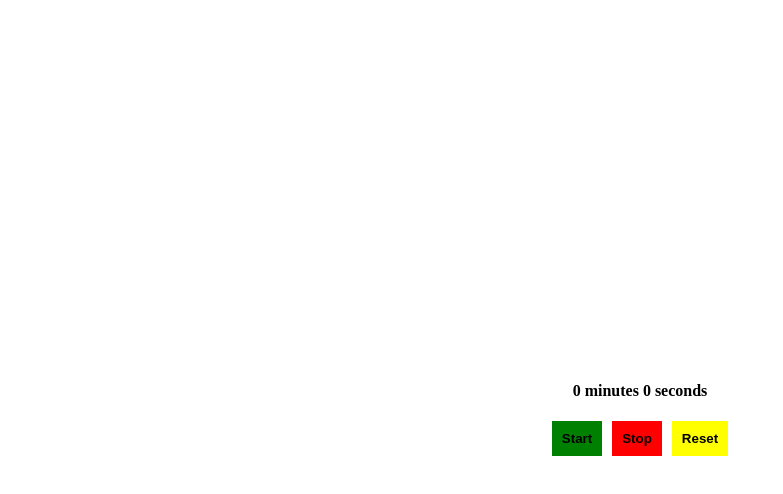
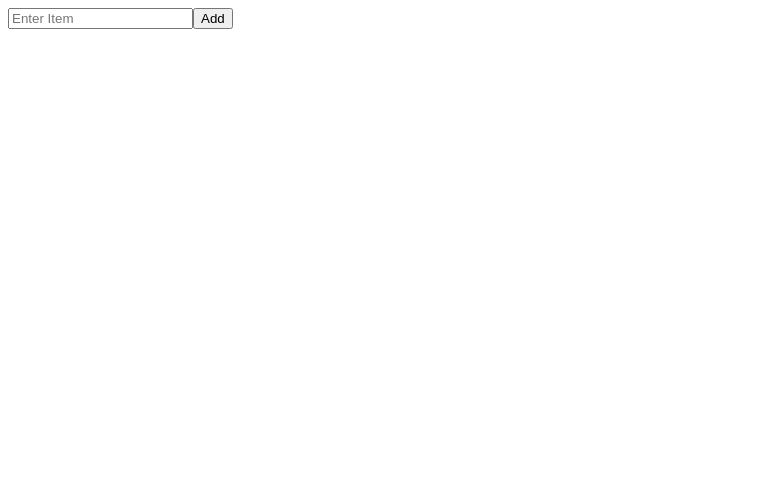
Before and after one commit to Mustafaa4A/react-challanges, a React (Create React App) app: page / in a window 1280 px wide. Shown: the top 494 px of the page, without its empty margins (0-783 px from the left). Built offline with nearby package versions, Linux system fonts and the light colour scheme.

Commit message:
3.Todo List

```diff
--- a/src/App.js
+++ b/src/App.js
@@ -1,8 +1,9 @@
 import ShowHide from "./challanges/1.show-hide-title";
 import StopWatch from "./challanges/2.stopwatch";
+import Todo from "./challanges/3.todolist";
 
 const App = () => {
-  return <StopWatch />
+  return <Todo />
 }
 
 export default App;
--- /dev/null
+++ b/src/challanges/3.todolist.jsx
@@ -0,0 +1,42 @@
+import { useState } from "react";
+
+const Todo = () => {
+  const [input, setInput] = useState("");
+  const [list, setList] = useState([])
+
+  const changeHandler = (item) => {
+    const { value } = item.target;
+    setInput(value)
+  }
+
+  const addItem = () => {
+    if (input !== "") {
+      const id = Date.now();
+      setList(list => ([...list, { id: id, text: input }]))
+      setInput("");
+    }
+  }
+
+  const removeItem = (id) => {
+    const filtered = list.filter(item => item.id !== id);
+    setList(filtered);
+  }
+
+  return (
+    <div className="">
+      <div>
+        <input type="text" value={input} onChange={changeHandler} placeholder="Enter Item"/>
+        <button onClick={addItem}>Add</button>
+      </div>
+      <ul>
+        {
+          list.map((item) => {
+            return (<li key={item.id}>{item.text} <button onClick={()=>removeItem(item.id)}>X</button></li>)
+          })
+        }
+      </ul>
+  </div>
+  )
+}
+
+export default Todo;
```
Also changed, not shown: src/styles/3.css (added).
